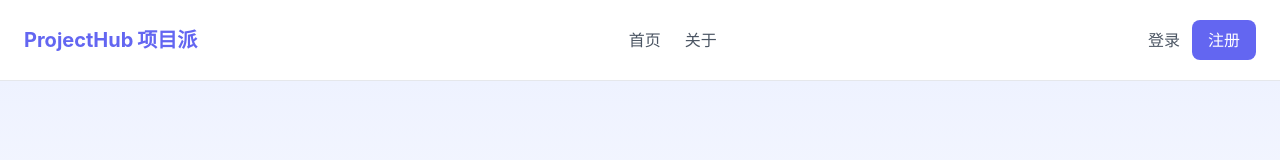
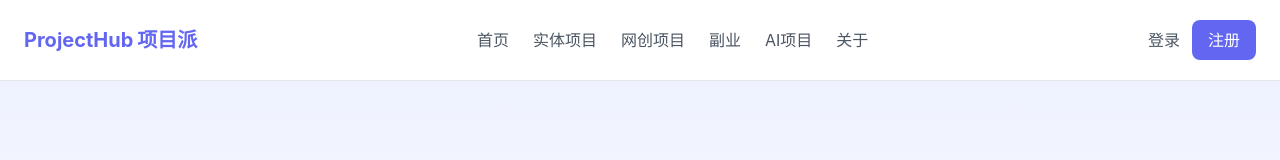
Before and after one commit to aa627912558/projecthub, a Next.js app: page / in a window 1280 px wide. Shown: the top 160 px of the page. Built offline with nearby package versions, Linux system fonts and the light colour scheme; no server answers; the database is empty.

Commit message:
feat: Header导航栏添加分类链接入口（首页与关于之间）

```diff
--- a/src/components/Header.tsx
+++ b/src/components/Header.tsx
@@ -30,6 +30,18 @@ export function Header({ user }: HeaderProps) {
           <nav className="hidden md:flex items-center gap-6">
             <Link href="/" className="text-gray-600 hover:text-accent transition-colors">
               首页
+            </Link>
+            <Link href="/?category=实体项目" className="text-gray-600 hover:text-accent transition-colors">
+              实体项目
+            </Link>
+            <Link href="/?category=网创项目" className="text-gray-600 hover:text-accent transition-colors">
+              网创项目
+            </Link>
+            <Link href="/?category=副业" className="text-gray-600 hover:text-accent transition-colors">
+              副业
+            </Link>
+            <Link href="/?category=AI项目" className="text-gray-600 hover:text-accent transition-colors">
+              AI项目
             </Link>
             <Link href="/about" className="text-gray-600 hover:text-accent transition-colors">
               关于
@@ -103,6 +115,34 @@ export function Header({ user }: HeaderProps) {
               首页
             </Link>
             <Link
+              href="/?category=实体项目"
+              className="block text-gray-700 hover:text-accent"
+              onClick={() => setMobileOpen(false)}
+            >
+              实体项目
+            </Link>
+            <Link
+              href="/?category=网创项目"
+              className="block text-gray-700 hover:text-accent"
+              onClick={() => setMobileOpen(false)}
+            >
+              网创项目
+            </Link>
+            <Link
+              href="/?category=副业"
+              className="block text-gray-700 hover:text-accent"
+              onClick={() => setMobileOpen(false)}
+            >
+              副业
+            </Link>
+            <Link
+              href="/?category=AI项目"
+              className="block text-gray-700 hover:text-accent"
+              onClick={() => setMobileOpen(false)}
+            >
+              AI项目
+            </Link>
+            <Link
               href="/about"
               className="block text-gray-700 hover:text-accent"
               onClick={() => setMobileOpen(false)}
```
